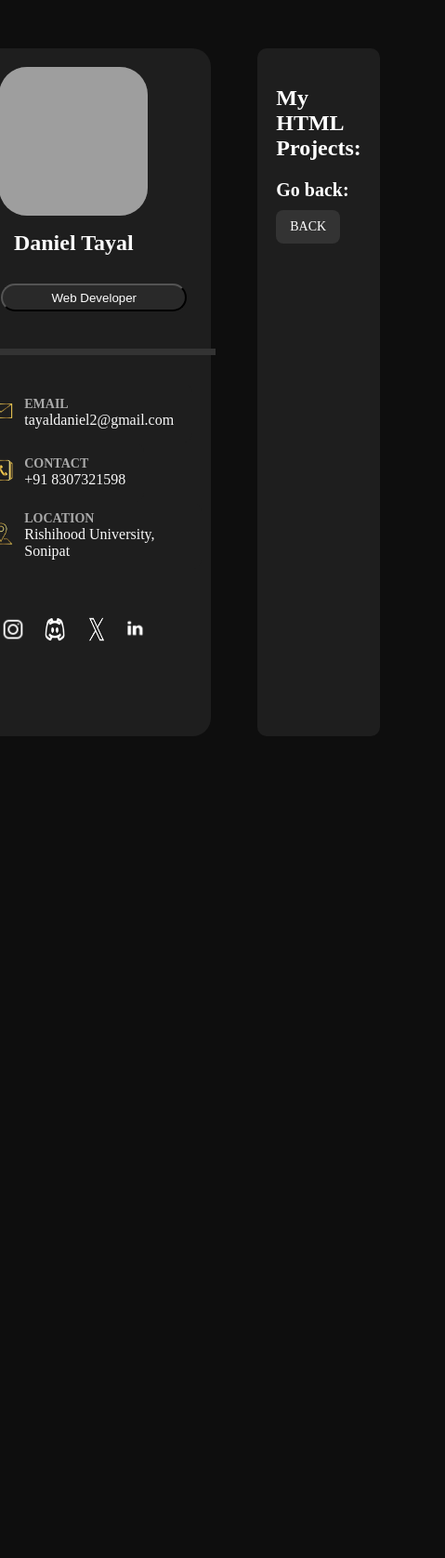
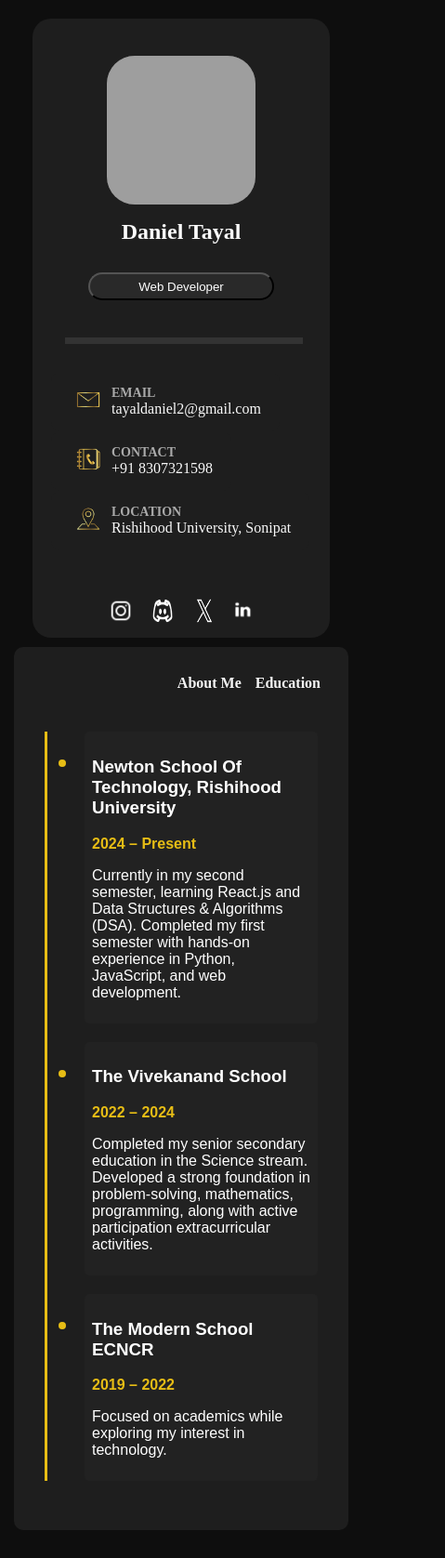
Before and after one commit to danieltayal07/Portfolio, a plain HTML site: page index2.html in a window 390 px wide. Shown: the whole page at 93% size, 479 px wide, since content can reach past the window. Before the commit the page ends 844 px from the top, so only its background shows below. Drawn offline with Linux system fonts and the light colour scheme; grey boxes are pictures that could not be loaded.

Commit message:
worked a little, made it responsive
removed 2 buttons will add later

```diff
--- a/index.css
+++ b/index.css
@@ -13,12 +13,26 @@ body{
     max-width: 1100px;
     margin: auto;
     padding: 20px;
-    gap: 50px;
+    gap: 10px;
 }
 .firstbox {
     flex: 1;
     background: #1e1e1e;
-    padding: 20px;
+    padding: 10px;
+    border-radius: 20px;
+    color: white;
+    height: 700px;
+    transition: 0.3s ease-in-out;
+}
+
+.firstbox {
+    justify-content: center;
+    align-items: center;
+    flex-wrap: wrap;
+    gap: 10px;
+    flex: 1;
+    background: #1e1e1e;
+    padding: 10px;
     border-radius: 20px;
     color: white;
     height: 700px;
@@ -29,7 +43,8 @@ body{
     display: flex;
     justify-content: center;
     align-items: center;
-    margin-bottom: 10px;
+    margin-top: 30px;
+    margin-bottom: 0px;
 
 }
 .logodiv {
@@ -197,11 +212,12 @@ body{
 .secondbox {
     flex: 2;
     background: #1e1e1e;
-    padding: 20px;
+    padding: 30px;
     border-radius: 10px;
     color: white;
-    max-width: 700px;
+    max-width:750px;
     transition: transform 0.3s ease-in-out;
+    overflow-y: auto;
 }
 .about-title {
     font-size: 24px;
@@ -213,6 +229,7 @@ body{
     font-size: 16px;
     line-height: 1.5;
     margin-bottom: 20px;
+    max-width: 600px;
 }
 
 .doing-title {
@@ -225,6 +242,7 @@ body{
     display: flex;
     flex-wrap: wrap;
     gap: 10px;
+    max-width: 500px;
 }
 .doing-container a{
     text-decoration: none;
@@ -238,6 +256,9 @@ body{
     text-align: center;
     color: white;
     transition: 0.3s ease-in-out;
+    display: flex;
+    flex: wrap;
+    max-width: 500px;
 }
 .doing-box:hover{
     transform: scale(1.07);
@@ -271,3 +292,73 @@ body{
 .theme-toggle:hover {
     color: #ffc107;
 }
+
+.whatimdoingbox{
+    padding: 10px 20px;
+    padding-bottom: 10px;
+    margin-top: 20px;
+    border: 2px solid transparent;
+    transition: 0.5s ease-in;
+    transition: all;
+    background-color: #333;
+    flex-wrap: wrap;
+    border-radius: 5px;
+    max-width: 500px;
+}
+
+.education-section {
+    max-width: 650px;
+    /* margin: auto; */
+    padding: 3px;
+    color: white;
+    font-family: Arial, sans-serif;
+}
+
+.edu-icon {
+    width: 20px;
+    margin-right: 10px;
+}
+
+.timeline {
+    border-left: 3px solid #e7bd15;
+    padding-left: 20px;
+    margin-top: 20px;
+}
+
+.edu-item {
+    position: relative;
+    margin-bottom: 20px;
+    padding-left: 20px;
+}
+
+.edu-dot {
+    position: absolute;
+    left: -8px;
+    top: 30px;
+    width: 8px;
+    height: 8px;
+    background-color: #e7bd15;
+    border-radius: 50%;
+}
+
+.edu-content {
+    background: #222;
+    padding: 8px;
+    border-radius: 5px;
+}
+
+.edu-years {
+    font-weight: bold;
+    color: #e7bd15;
+}
+
+@media (max-width: 768px) {
+    .kingest {
+        flex-direction: column;
+        align-items: center;
+    }
+    .firstbox, .secondbox {
+        width: 100%;
+        max-width: 300px;
+    }
+}
--- a/index2.html
+++ b/index2.html
@@ -61,14 +61,46 @@
             </div>
         </div>
         <div class="secondbox">
-            <h2 class="about-title">My HTML Projects:</h2>
-            <p class="about-text">
-            </p>
-            <h3 class="doing-title">Go back:</h3>
-            <div class="doing-container">
-                <a href="index.html" class="doing-box">BACK</a>
+            <div class="taskbar">
+                <a href="index.html" class="taskbar-link">About Me</a>
+                <a href="index2.html" class="taskbar-link">Education</a>
+                <!-- <a href="portfolio.html" class="taskbar-link">Portfolio</a>
+                <a href="contact.html" class="taskbar-link">Contact</a> -->
             </div>
+
+            <div class="education-section">
+                <!-- <h2><img src="/images/contact.png" alt="Education Icon" class="edu-icon"></h2> -->
+                <div class="timeline">
+                    <div class="edu-item">
+                        <div class="edu-dot"></div>
+                        <div class="edu-content">
+                            <h3>Newton School Of Technology, Rishihood University</h3>
+                            <p class="edu-years">2024 – Present</p>
+                            <p>Currently in my second semester, learning React.js and Data Structures & Algorithms (DSA). Completed my first semester with hands-on experience in Python, JavaScript, and web development.</p>
+                        </div>
+                    </div>
+                    <div class="edu-item">
+                        <div class="edu-dot"></div>
+                        <div class="edu-content">
+                            <h3>The Vivekanand School</h3>
+                            <p class="edu-years">2022 – 2024</p>
+                            <p>Completed my senior secondary education in the Science stream. Developed a strong foundation in problem-solving, mathematics, programming, along with active participation extracurricular activities.</p>
+                        </div>
+                    </div>
+                    <div class="edu-item">
+                        <div class="edu-dot"></div>
+                        <div class="edu-content">
+                            <h3>The Modern School ECNCR</h3>
+                            <p class="edu-years">2019 – 2022</p>
+                            <p>Focused on academics while exploring my interest in technology.</p>
+                        </div>
+                    </div>
+                </div>
+            </div>
+
         </div>
+
+
         <div class="thirdbox">
 
         </div>
```
Also changed, not shown: index.html (+20 -14 lines).
